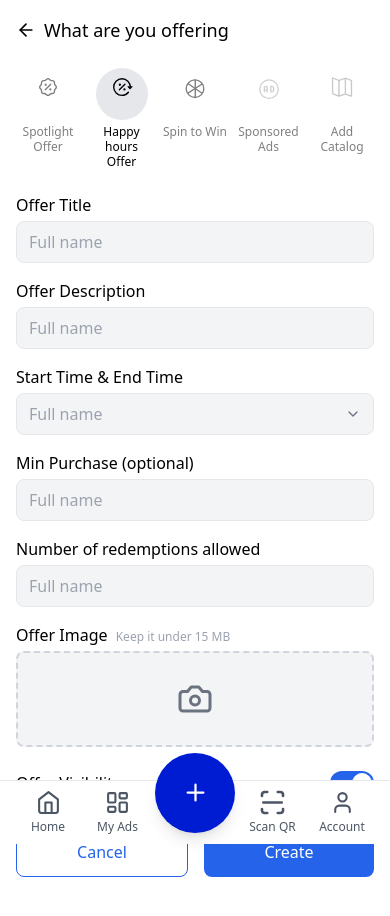
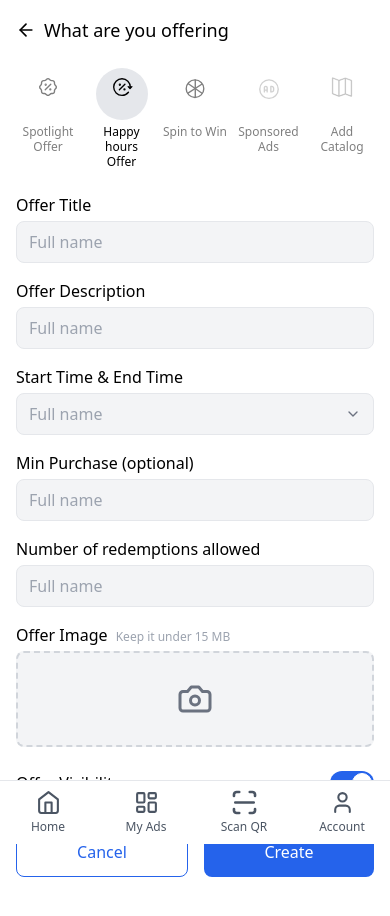
Before and after one commit to DevxD98/Owner-s-page, a React (Vite) app: page /create-offer in a window 390 px wide. Shown: the top 916 px of the page. Built offline with nearby package versions, Linux system fonts and the light colour scheme.

Commit message:
refactor: restructure Layout component for better responsiveness

```diff
--- a/src/components/layout/Layout.jsx
+++ b/src/components/layout/Layout.jsx
@@ -1,14 +1,27 @@
 import React from 'react';
-import { Outlet } from 'react-router-dom';
+import { Outlet, useLocation } from 'react-router-dom';
 import BottomNavigation from './BottomNavigation';
 
 const Layout = () => {
+  const location = useLocation();
+
+  // Pages where bottom navigation should be hidden
+  const hideNavigationPaths = [
+    '/store',
+    '/offer-management',
+    '/booking-status',
+    '/redemption-tracker'
+  ];
+
+  const hideNavigation = hideNavigationPaths.includes(location.pathname);
+  const hidePlusButton = location.pathname === '/create-offer';
+
   return (
     <div className="flex flex-col min-h-screen max-w-md mx-auto pb-16 bg-white">
-      <main className="flex-1">
+      <main className={`flex-1 ${!hideNavigation ? 'pb-16' : ''}`}>
         <Outlet />
       </main>
-      <BottomNavigation />
+      {!hideNavigation && <BottomNavigation hidePlusButton={hidePlusButton} />}
     </div>
   );
 };
```
